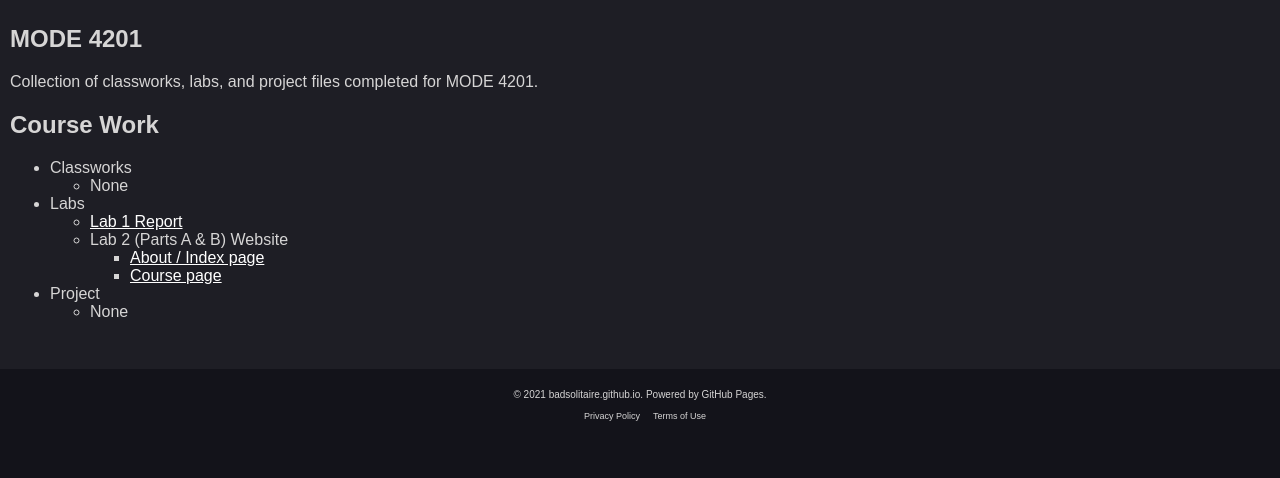
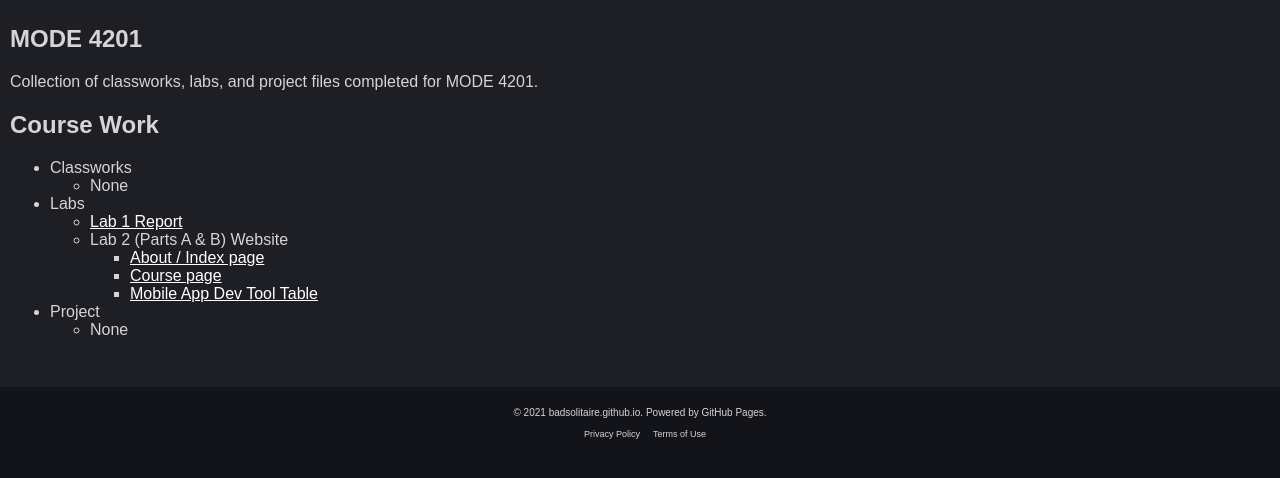
Before and after one commit to BadSolitaire/badsolitaire.github.io, a plain HTML site: page mode4201.html in a window 1280 px wide. Shown: the part 52-530 px from the top of the page. Drawn offline with Linux system fonts and the light colour scheme.

Commit message:
Update mode4201.html with lab2

```diff
--- a/mode4201.html
+++ b/mode4201.html
@@ -47,6 +47,7 @@
                         <ul>
                             <li><a href="https://badsolitaire.github.io/index.html" rel="noopener noreferrer">About &#47; Index page</a></li>
                             <li><a href="https://badsolitaire.github.io/mode4201.html" rel="noopener noreferrer">Course page</a></li>
+                            <li><a href="/mode4201/labs/lab2-MobileAppDevTool.pdf" rel="noopener noreferrer">Mobile App Dev Tool Table</a></li>
                         </ul>
                     </li>
                 </ul>
```
